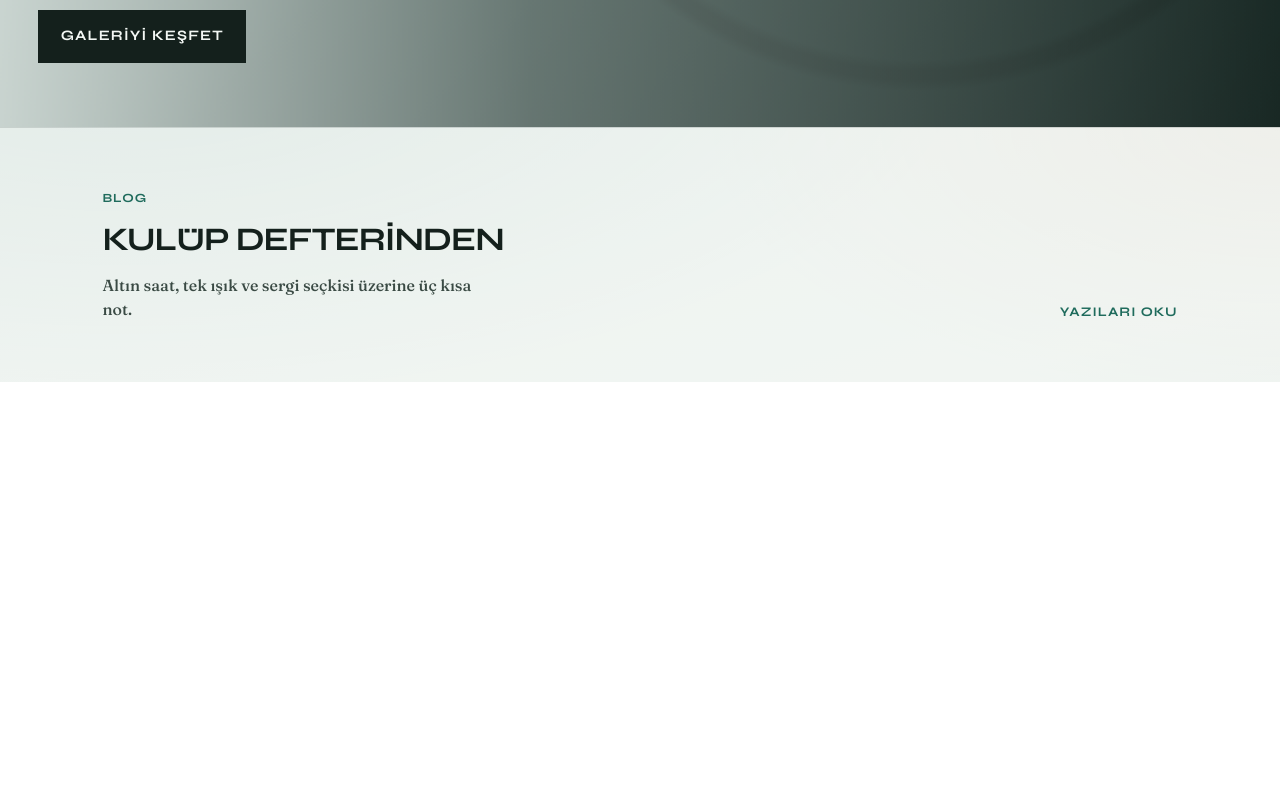
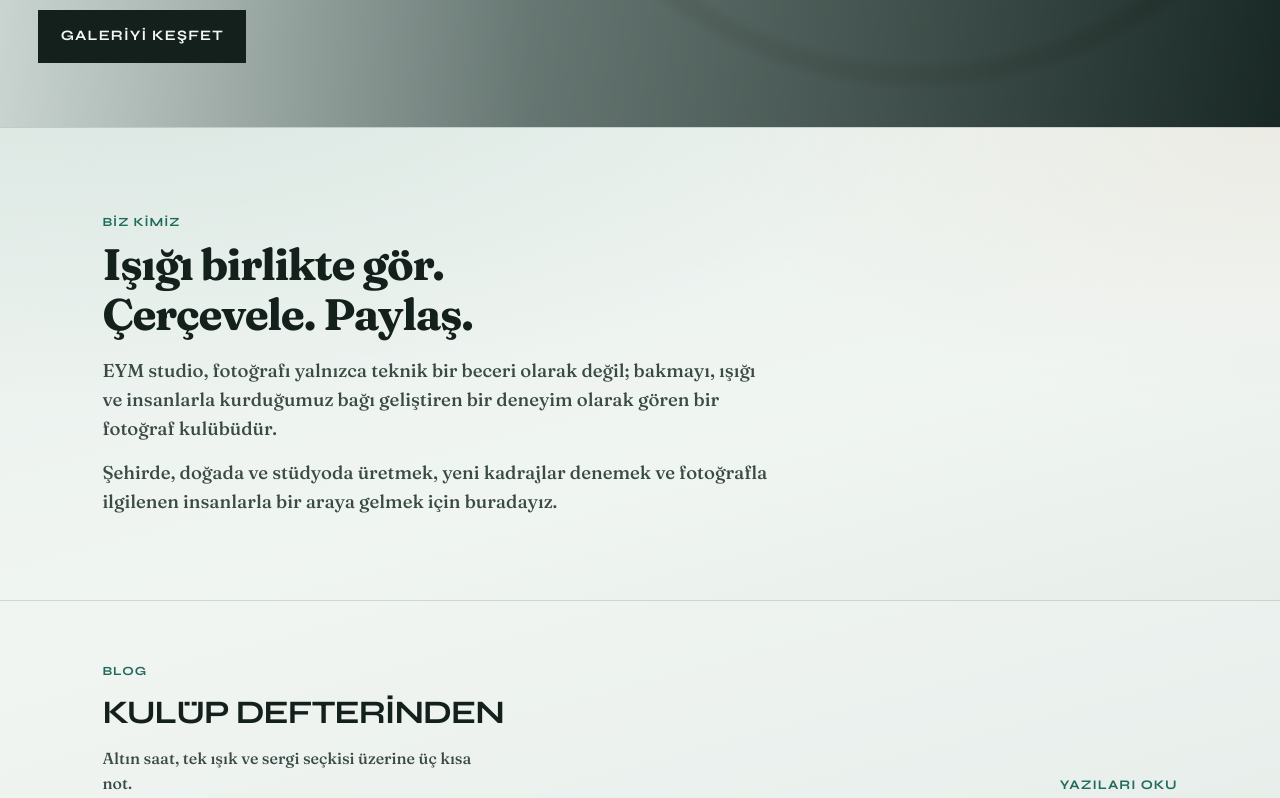
Before and after one commit to Yusufbaskni/diyafram-kulubu, a plain HTML site: page index.html in a window 1280 px wide. Shown: the part 673-1471 px from the top of the page. Before the commit the page ends 1055 px from the top, so only its background shows below. Drawn offline with Linux system fonts and the light colour scheme.

Commit message:
Add a who-we-are section to the homepage.
Co-authored-by: Cursor <cursoragent@cursor.com>

```diff
--- a/css/styles.css
+++ b/css/styles.css
@@ -354,6 +354,39 @@ a:hover {
 }
 
 /* Home teaser */
+.about {
+  border-top: 1px solid var(--line);
+  background: rgba(243, 247, 244, 0.55);
+}
+
+.about-inner {
+  max-width: var(--max);
+  margin-inline: auto;
+  padding: clamp(3rem, 7vw, 5.25rem) var(--space);
+}
+
+.about-inner h2 {
+  margin: 0 0 1.1rem;
+  max-width: 16ch;
+  font-family: var(--font-display);
+  font-weight: 700;
+  font-size: clamp(1.85rem, 4vw, 2.75rem);
+  line-height: 1.15;
+  letter-spacing: -0.03em;
+}
+
+.about-copy {
+  display: grid;
+  gap: 0.95rem;
+  max-width: 42rem;
+}
+
+.about-copy p {
+  margin: 0;
+  color: var(--ink-soft);
+  font-size: clamp(1.02rem, 2vw, 1.16rem);
+}
+
 .home-teaser {
   border-top: 1px solid var(--line);
   background: rgba(243, 247, 244, 0.72);
--- a/index.html
+++ b/index.html
@@ -29,6 +29,17 @@
       </div>
     </section>
 
+    <section class="about" id="biz-kimiz" aria-labelledby="biz-kimiz-baslik">
+      <div class="about-inner">
+        <p class="home-kicker">Biz kimiz</p>
+        <h2 id="biz-kimiz-baslik">Işığı birlikte gör. Çerçevele. Paylaş.</h2>
+        <div class="about-copy">
+          <p>EYM studio, fotoğrafı yalnızca teknik bir beceri olarak değil; bakmayı, ışığı ve insanlarla kurduğumuz bağı geliştiren bir deneyim olarak gören bir fotoğraf kulübüdür.</p>
+          <p>Şehirde, doğada ve stüdyoda üretmek, yeni kadrajlar denemek ve fotoğrafla ilgilenen insanlarla bir araya gelmek için buradayız.</p>
+        </div>
+      </div>
+    </section>
+
     <section class="home-teaser" id="kulup-defteri" aria-label="Blog">
       <div class="home-teaser-inner">
         <div>
```
